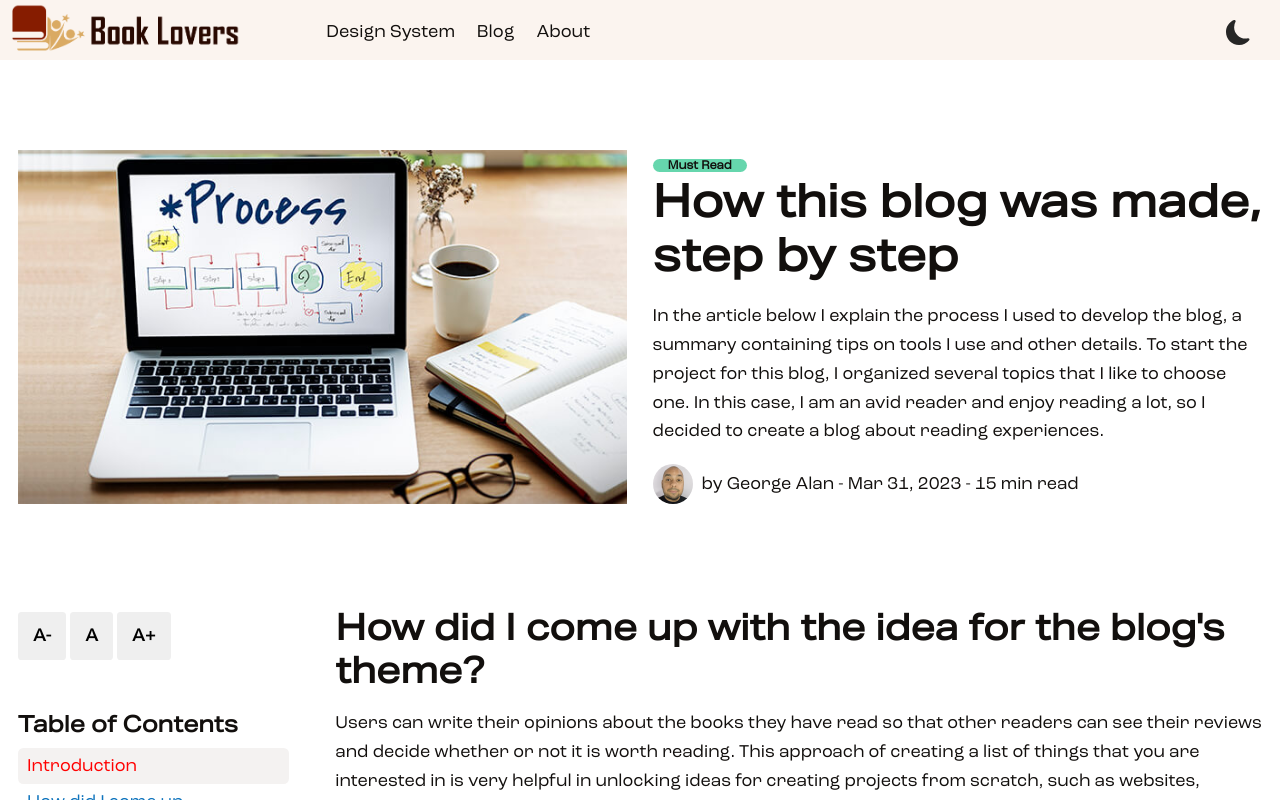
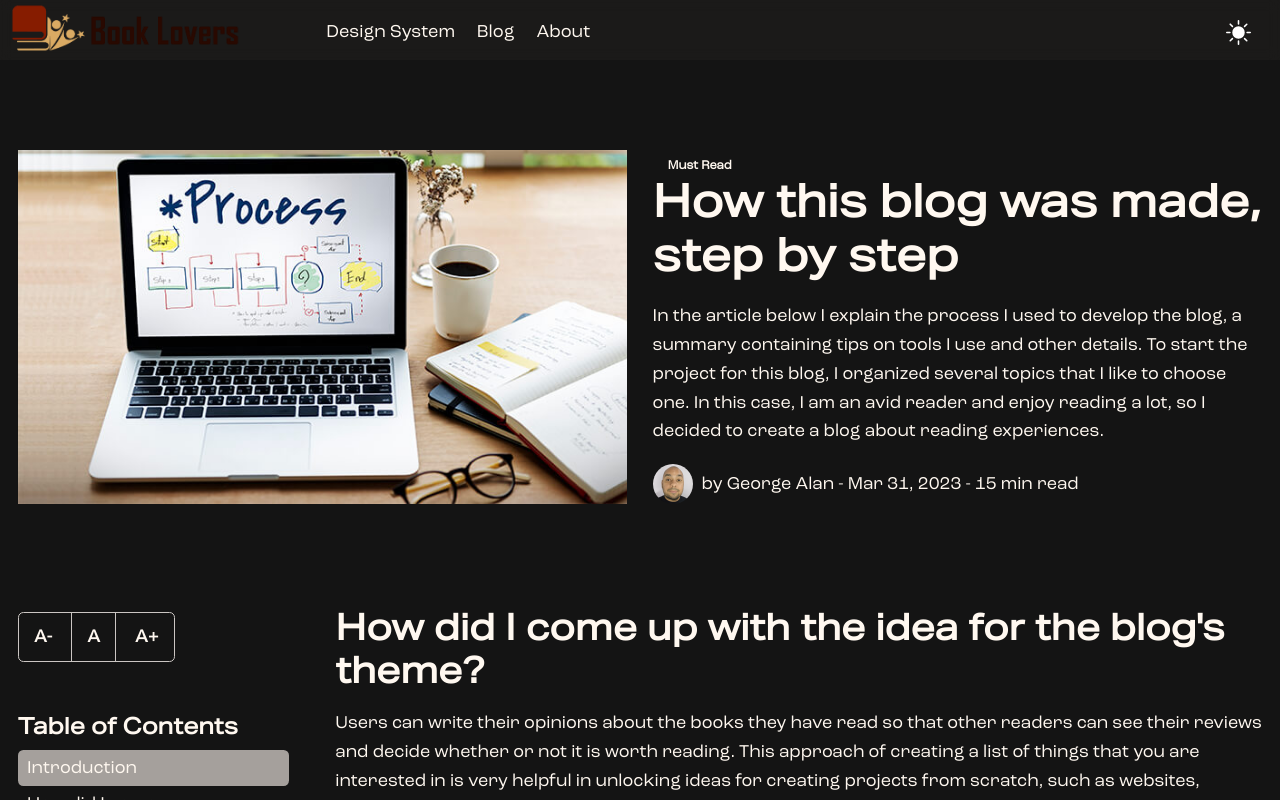
Before and after one commit to georgealan/udacity-blog-booklovers, a plain HTML site: page post.html in a window 1280 px wide. Both pictures are taken after a click on the picture 1238 px from the left and 32 px from the top of the page. Shown: the top 800 px of the page. Drawn offline with Linux system fonts and the light colour scheme.

Commit message:
start implementing dark-theme toggle

```diff
--- a/post.html
+++ b/post.html
@@ -371,5 +371,6 @@
 
     <script src="scripts/script.js"></script>
     <script src="scripts/menu-mobile.js"></script>
+    <script src="scripts/dark-theme.js"></script>
 </body>
 </html>
--- a/scripts/dark-theme.js
+++ b/scripts/dark-theme.js
@@ -0,0 +1,20 @@
+const toggleTheme = document.getElementById('toggle-theme');
+const toggleThemeMobile = document.getElementById('toggle-theme-mobile');
+
+toggleTheme.addEventListener('click', () => {
+    document.body.classList.toggle('dark-theme');
+    if(document.body.classList.contains('dark-theme')) {
+        toggleTheme.src = "assets/icons/sun.svg";
+    } else {
+        toggleTheme.src = "assets/icons/moon-fill.svg";
+    }
+})
+
+toggleThemeMobile.addEventListener('click', () => {
+    document.body.classList.toggle('dark-theme');
+    if(document.body.classList.contains('dark-theme')) {
+        toggleThemeMobile.src = "assets/icons/sun.svg";
+    } else {
+        toggleThemeMobile.src = "assets/icons/moon-fill.svg";
+    }
+})
--- a/styles/colors.css
+++ b/styles/colors.css
@@ -1,68 +1,60 @@
 :root {
-    /*#### PRIMARY COLORS ####*/
-    --primary-900: hsl(26, 100%, 10%);
-    --primary-800: hsl(26, 100%, 20%);
-    --primary-700: hsl(26, 100%, 32%);
-    --primary-500: hsl(26, 100%, 56%);
-    --primary-300: hsl(26, 90%, 70%);
-    --primary-200: hsl(26, 80%, 80%);
-    --primary-100: hsl(26, 60%, 90%);
+    --primary: hsl(26, 100%, 56%);
+    --cl-1000: hsl(0, 0%, 10%);
+    --cl-900: hsl(60, 3%, 6%);
+    --cl-800: hsl(27, 44%, 14%);
+    --cl-700: hsl(26, 18%, 38%);
+    --cl-600: hsl(25, 16%, 59%);
+    --cl-500: hsl(28, 48%, 90%);
+    --cl-400: hsl(32, 100%, 97%);
+    --cl-300: hsl(24, 33%, 97%);
+    --cl-200: hsl(0, 0%, 100%);
 
-    /*#### GRAY COLORS ####*/
-    --white: hsl(0, 0%, 100%);
-    --black: hsl(26, 15%, 6%);
+    --cl-body-font: var(--cl-800);
+    --cl-header-font: var(--cl-800);
+    --cl-background: var(--cl-400);
+    --cl-subscrib-box: var(--cl-500);
+    --cl-btn-change-font-size: hsl(28, 48%, 90%, 0);
+    --cl-btn-change-font-size-hover: var(--cl-500);
+    --cl-btn-change-font-size-border: var(--cl-600);
+    --cl-footer: var();
 
-    --gray-900: hsl(26, 15%, 3%);
-    --gray-800: hsl(26, 15%, 6%);
-    --gray-700: hsl(26, 15%, 15%);
-    --gray-500: hsl(26, 100%, 56%);
-    --gray-300: hsl(26, 15%, 60%);
-    --gray-200: hsl(26, 15%, 70%);
-    --gray-100: hsl(26, 10%, 95%);
+    --hero-gradient: linear-gradient(to bottom, var(--cl-500), var(--cl-400));
 
-    /*#### AUXILIARY COLORS ####*/
-    --blue-700: hsl(205, 85%, 15%);
-    --blue-500: hsl(205, 85%, 40%);
-    --blue-100: hsl(222, 78%, 84%);
-
-    --red-700: hsl(360, 83%, 25%);
-    --red-500: hsl(360, 83%, 62%);
-    --red-100: hsl(360, 83%, 80%);
-
-    --green-700: hsl(158, 88%, 25%);
-    --green-500: hsl(158, 58%, 62%);
-    --green-100: hsl(158, 58%, 80%);
-
-    --yellow-700: hsl(48, 95%, 25%);
-    --yellow-500: hsl(48, 95%, 68%);
-    --yellow-100: hsl(48, 95%, 80%);
+    --cl-translucid-500: hsl(32, 100%, 97%, 0.4);
 }
 
 .dark-theme {
-    --primary2: hsl(27, 94%, 65%);
+    --primary: hsl(26, 100%, 56%);
+    --cl-1000: hsl(0, 0%, 8%);
+    --cl-900: hsl(60, 3%, 6%);
+    --cl-800: hsl(30, 6%, 14%);
+    --cl-700: hsl(20, 5%, 22%);
+    --cl-600: hsl(26, 4%, 32%);
+    --cl-500: hsl(24, 5%, 63%);
+    --cl-400: hsl(22, 7%, 78%);
+    --cl-300: hsl(32, 100%, 97%);
+    --cl-200: hsl(0, 0%, 100%);
 
-    --primary: hsl(26, 100%, 56%);
-    --black: hsl(60, 3%, 6%);
-    --darkest: hsl(30, 6%, 14%);
-    --dark: hsl(20, 5%, 22%);
-    --medium: hsl(26, 4%, 32%);
-    --light: hsl(24, 5%, 63%);
-    --lightest: hsl(22, 7%, 78%);
-    --white: hsl(0, 0%, 100%);
-}
+    --cl-body-font: hsl(32, 100%, 97%);
+    --cl-header-font: var(--cl-300);
+    --cl-background: var(--cl-1000);
+    --cl-subscrib-box: var(--cl-800);
+    --cl-btn-change-font-size: hsl(32, 100%, 97%, 0);
+    --cl-btn-change-font-size-hover: var(--cl-700);
+    --cl-btn-change-font-size-border: var(--cl-400);
 
-.light-theme {
-    --primary: hsl(26, 100%, 56%);
-    --black: hsl(60, 3%, 6%);
-    --darkest: hsl(27, 44%, 14%);
-    --dark: hsl(26, 18%, 38%);
-    --medium: hsl(25, 16%, 59%);
-    --light: hsl(28, 48%, 90%);
-    --lightest: hsl(24, 33%, 97%);
-    --white: hsl(0, 0%, 100%);
+    --hero-gradient: linear-gradient(to bottom, hsl(60, 3%, 6%), hsl(0, 0%, 8%));
+
+    --cl-translucid-500: hsl(30, 6%, 14%, 0.4);
 }
 
 .gradients {
+    --light-gradient-180: background-color: var(--cl-500),
+    background: linear-gradient(to bottom, var(--cl-500), var(--cl-400));
+
+    --dark-gradient-180: linear-gradient(180deg, rgba(16,16,15,1) 0%, rgba(38,36,34,1) 100%);
+
     --dark-gradient-180: background: rgb(16,16,15),
     background: linear-gradient(180deg, rgba(16,16,15,1) 0%, rgba(38,36,34,1) 100%);
 
--- a/styles/components.css
+++ b/styles/components.css
@@ -1,7 +1,7 @@
 @import url(colors.css);
 
 body {
-    background-color: var(--white);
+    background-color: var(--cl-background);
 }
 
 /*#### SPACES ####*/
@@ -21,7 +21,7 @@ body {
 }
 
 #navigation {
-    background-color: hsl(26, 60%, 90%, 0.4);
+    background-color: var(--cl-translucid-500);
     backdrop-filter: blur(6px);
     height: 60px;
     position: sticky;
@@ -55,13 +55,13 @@ nav a {
 }
 
 .menu-mobile a {
-    border-bottom: 1px solid red;
+    border-bottom: 1px solid var(--cl-500);
     padding: 18px 18px 18px 18px;
     margin-right: 0;
 }
 
 .menu-mobile a:hover {
-    background-color: red;
+    background-color: var(--cl-400);
     padding: 18px 18px 18px 28px;
     transition: 0.7s ease;
 }
@@ -77,8 +77,7 @@ nav a {
 
 /*#### HERO SECTION ####*/
 #hero {
-    background-color: var(--primary-100);
-    background: linear-gradient(to bottom, hsl(26, 60%, 90%), hsl(0, 0%, 100%));
+    background: var(--hero-gradient);
     padding-top: 5em;
     margin-top: -60px;
 }
@@ -100,7 +99,7 @@ nav a {
 /* #### MAIN CONTENT #### */
 .main-content {
     padding: 1em;
-    background-color: var(--white);
+    background-color: var(--cl-background);
 }
 
 /* #### BADGES #### */
@@ -240,7 +239,7 @@ nav a {
 
 .text-top-writers h3,
 .text-top-writers p {
-    color: var(--white);
+    color: var(--cl-body-font);
 }
 
 .text-top-writers {
@@ -282,10 +281,9 @@ nav a {
 /* #### SUBSCRIBE SECTION #### */
 #subscribe {
     margin-top: 7em;
-    background-color: var(--primary-100);
+    background-color: var(--cl-subscrib-box);
     padding: 4em;
     border-radius: 1em;
-    border: 0.3em solid var(--gray-700);
 }
 
 .subscribe-text-box {
@@ -297,14 +295,13 @@ nav a {
 
 /* #### FOOTER SECTION #### */
 #footer {
-    background-color: var(--gray-700);
-    margin-top: 6em;
+    background-color: var(--cl-900);
     padding: 1em;
 }
 
 #footer span,
 #footer nav a {
-    color: var(--gray-100);
+    color: var(--cl-300);
 }
 
 .content-copyright {
@@ -347,15 +344,26 @@ nav a {
 
 
 /* #### BUTTONS #### */
+.btn-change-font-size {
+    border: 1px solid var(--cl-btn-change-font-size-border);
+    border-radius: 0.3em;
+}
+
+.btn-change-font-size button:nth-child(2) {
+    border-left: 1px solid var(--cl-btn-change-font-size-border);
+    border-right: 1px solid var(--cl-btn-change-font-size-border);
+}
+
 .btn-change-font-size button {
     padding: 15px;
     cursor: pointer;
     border: 0;
-    border-radius: 0.2em;
+    background-color: var(--cl-btn-change-font-size);
+    color: var(--cl-body-font);
 }
 
 .btn-change-font-size button:hover {
-    background-color: var(--primary-100);
+    background-color: var(--cl-btn-change-font-size-hover);
 }
 
 #btn-scroll-top {
@@ -368,7 +376,7 @@ nav a {
     position: fixed;
     bottom: 4vh;
     right: 4vw;
-
+    background-color: var(--primary);
 }
 
 #btn-scroll-top img {
@@ -382,6 +390,10 @@ nav a {
     position: sticky;
     flex-direction: column;
     top: 10vh;
+}
+
+.text-tools .btn-change-font-size {
+    width: 157px;
 }
 
 .text-anchors {
@@ -400,14 +412,13 @@ nav a {
 }
 
 .text-anchors a.active {
-    color: red;
-    background-color: var(--gray-100);
+    background-color: var(--cl-500);
     border-radius: 0.3em;
 }
 
 .text-anchors a:hover {
     text-decoration: none;
-    background-color: var(--gray-100);
+    background-color: var(--cl-500);
     border-radius: 0.3em;
 }
 
@@ -463,7 +474,7 @@ nav a {
         padding-top: 1.2em;
         position: fixed;
         top: 60px;
-        background-color: hsl(26, 60%, 90%, 0.4);
+        background-color: var(--cl-translucid-500);
         backdrop-filter: blur(6px);
         z-index: 999;
     }
--- a/styles/typography.css
+++ b/styles/typography.css
@@ -6,7 +6,7 @@ body {
     font-family: 'Roc Grotesk Regular';
     font-size: 18px;
     line-height: 1.6em;
-    color: var(--black);
+    color: var(--cl-body-font);
 }
 
 /* #### PARAGRAPHS #### */
@@ -50,7 +50,7 @@ h2,
 h3,
 h4 {
     margin: 0 0 0.3em 0;
-    color: var(--black);
+    color: var(--cl-header-font);
     line-height: 1.2em;
     font-family: 'Aktiv Grotesk Ex Regular';
 }
@@ -64,7 +64,7 @@ q, cite, blockquote p {
     font-family: 'Roc Grotesk Regular';
     font-style: italic;
     font-size: 1.1em;
-    color: var(--gray-700);
+    color: var(--cl-700);
 }
 
 blockquote p::before {
@@ -83,17 +83,17 @@ a {
 }
 
 a:hover {
-    text-decoration-color: var(--black);
+    text-decoration-color: var(--cl-body-font);
 }
 
 nav a {
     text-decoration: none;
-    color: var(--black);
+    color: var(--cl-body-font);
 }
 
 nav a:active,
 a:hover {
-    color: var(--primary-500);
+    color: var(--primary);
 }
 
 .badge {
@@ -103,12 +103,12 @@ a:hover {
 }
 
 .content-article a {
-    color: var(--blue-500);
+    color: var(--cl-body-font);
     text-decoration: underline;
 }
 
 .content-article a:hover {
-    color: var(--primary-500);
+    color: var(--primary);
     text-decoration: underline;
 }
 
@@ -117,9 +117,8 @@ a:hover {
 }
 
 .text-top-writers a:hover {
-    color: var(--white);
+    color: var(--cl-body-font);
     text-decoration: underline;
-
 }
 
 /* #### LIST #### */
@@ -155,7 +154,7 @@ ul li {
 @media (max-width: 990px) {
     .big-title {
         font-size: 2.7em;
-        color: var(--black);
+        color: var(--cl-body-font);
     }
 
     h2 {
@@ -166,7 +165,7 @@ ul li {
 @media (max-width: 575px) {
     .big-title {
         font-size: 2em;
-        color: var(--black);
+        color: var(--cl-body-font);
     }
 
     h2 {
@@ -177,7 +176,7 @@ ul li {
 @media (max-width: 215px) {
     .big-title {
         font-size: 1.3em;
-        color: var(--black);
+        color: var(--cl-body-font);
     }
 
     h2 {
```
Also changed, not shown: about.html (+1 -0 lines), design-system.html (+1 -0 lines), index.html (+1 -0 lines), assets/icons/sun.svg (renamed from assets/icons/brightness-high-fill.svg).
